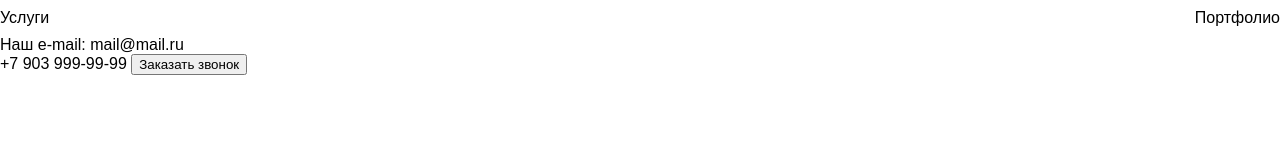
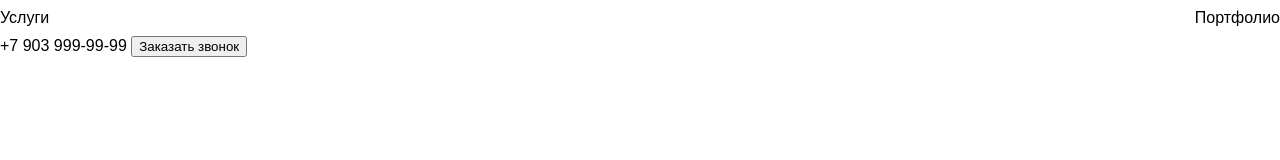
Before and after one commit to SuperRed35/special-app, a plain HTML site: page index.html in a window 1280 px wide. Drawn offline with Linux system fonts and the light colour scheme.

Commit message:
e-mail removed

```diff
--- a/index.html
+++ b/index.html
@@ -16,9 +16,6 @@
             <a href="#portfolio">Портфолио</a>
         </nav>
         <div>
-            Наш e-mail: <a href="mailto:mail@mail.ru">mail@mail.ru</a>
-        </div>
-        <div>
             <a href="tel:+79039999999">+7 903 999-99-99</a>
             <button>Заказать звонок</button>
         </div>
```
